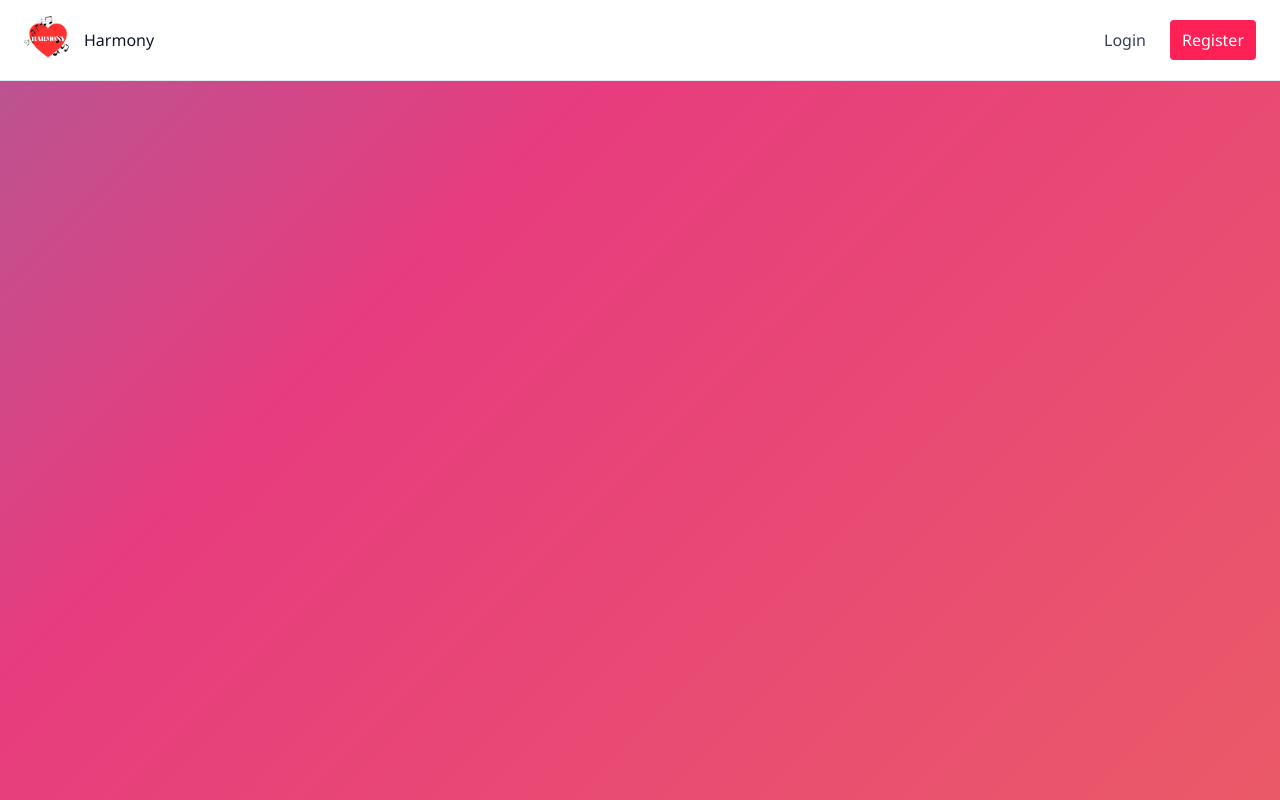
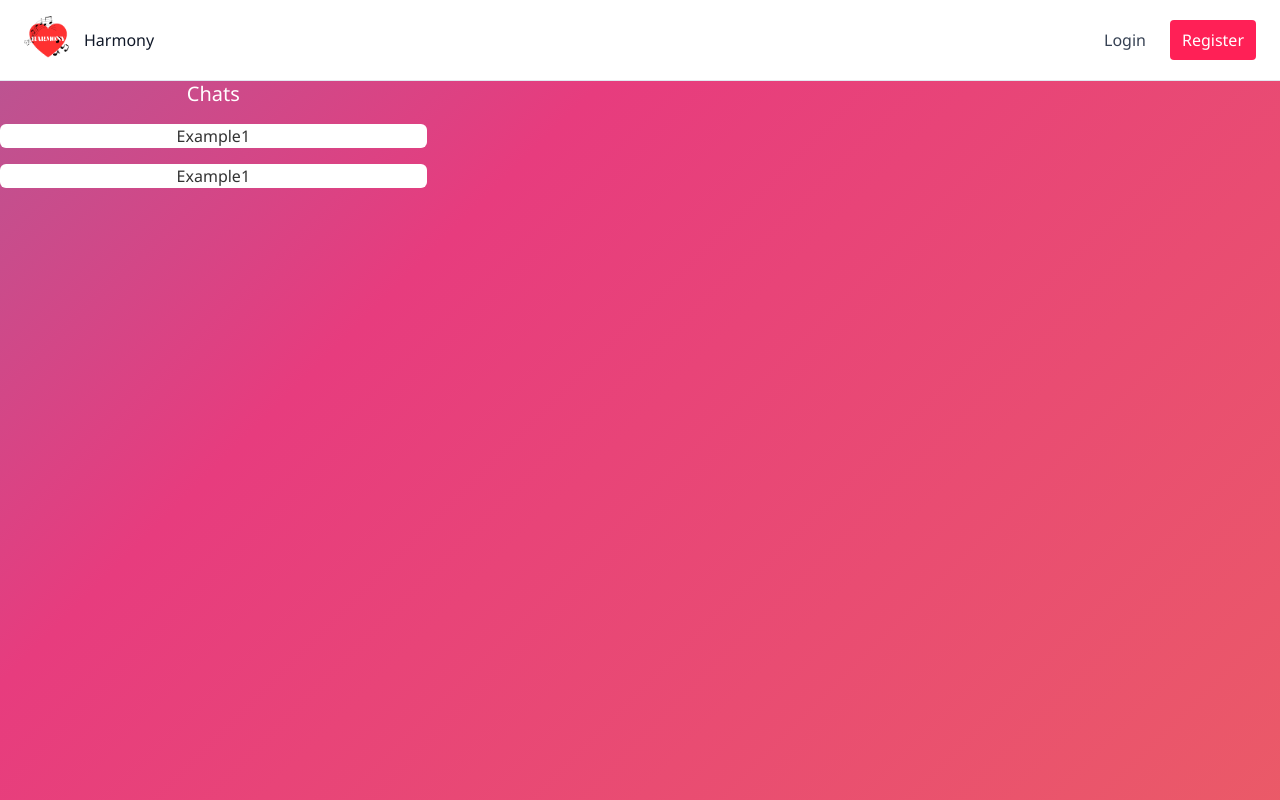
Before and after one commit to MasonAsemi/Harmony-Website, a React (Vite) app in the folder frontend/: page /dashboard in a window 1280 px wide. Built offline with nearby package versions, Linux system fonts and the light colour scheme; no server answers; the HTML template or start-up script is replaced by a standard one.

Commit message:
Started Dashboard page

```diff
--- a/frontend/src/App.jsx
+++ b/frontend/src/App.jsx
@@ -18,6 +18,7 @@ import Register from "./pages/register";
 import Profile from './pages/profile';
 import About from './pages/About';
 import Chat from './pages/Chat';
+import Dashboard from './pages/Dashboard';
 
 function Home() {
   return (
@@ -94,6 +95,7 @@ export default function App() {
             <Route path="/profile" element={<ProtectedRoute><Profile /></ProtectedRoute>} />
             <Route path="/about" element={<About />} />
             <Route path="/chat" element={<Chat />} />
+            <Route path="/dashboard" element={<Dashboard />} />
           </Routes>
         </div>
       </AuthProvider>
--- /dev/null
+++ b/frontend/src/components/chats/Chat.jsx
@@ -0,0 +1,7 @@
+const Chat = ({ children }) => {
+    return <button className="bg-white rounded-md">
+        {children}
+    </button>
+}
+
+export default Chat;
--- /dev/null
+++ b/frontend/src/components/chats/ChatsList.jsx
@@ -0,0 +1,24 @@
+import { useEffect, useState } from "react";
+import Chat from "./Chat";
+
+const ChatsList = ({ userChats }) => {
+    const [currentChats, setCurrentChats] = useState([]);
+
+    useEffect(() => {
+        if (Array.isArray(userChats))
+            setCurrentChats(userChats);
+        else
+            throw new Error("ChatsList userChats is not an array")
+    }, [])
+
+    return <div className="flex flex-col gap-4 w-1/3">
+        <div className="w-full text-center text-white text-xl">Chats</div>
+        {
+            currentChats.map((item, index) => {
+                return <Chat key={index}>{item.recipient}</Chat>
+            })
+        }
+    </div>
+}
+
+export default ChatsList;
--- /dev/null
+++ b/frontend/src/pages/Dashboard.jsx
@@ -0,0 +1,22 @@
+import "../styles/profile.css";
+import ChatsList from "../components/chats/ChatsList";
+
+const exampleChats = [
+    {
+        recipient: "Example1"
+    },
+    {
+        recipient: "Example1"
+    }
+]
+
+function Dashboard() {
+
+    return (
+        <div className="flex flex-row">
+            <ChatsList userChats={exampleChats} />
+        </div>
+    );
+}
+
+export default Dashboard;
```
